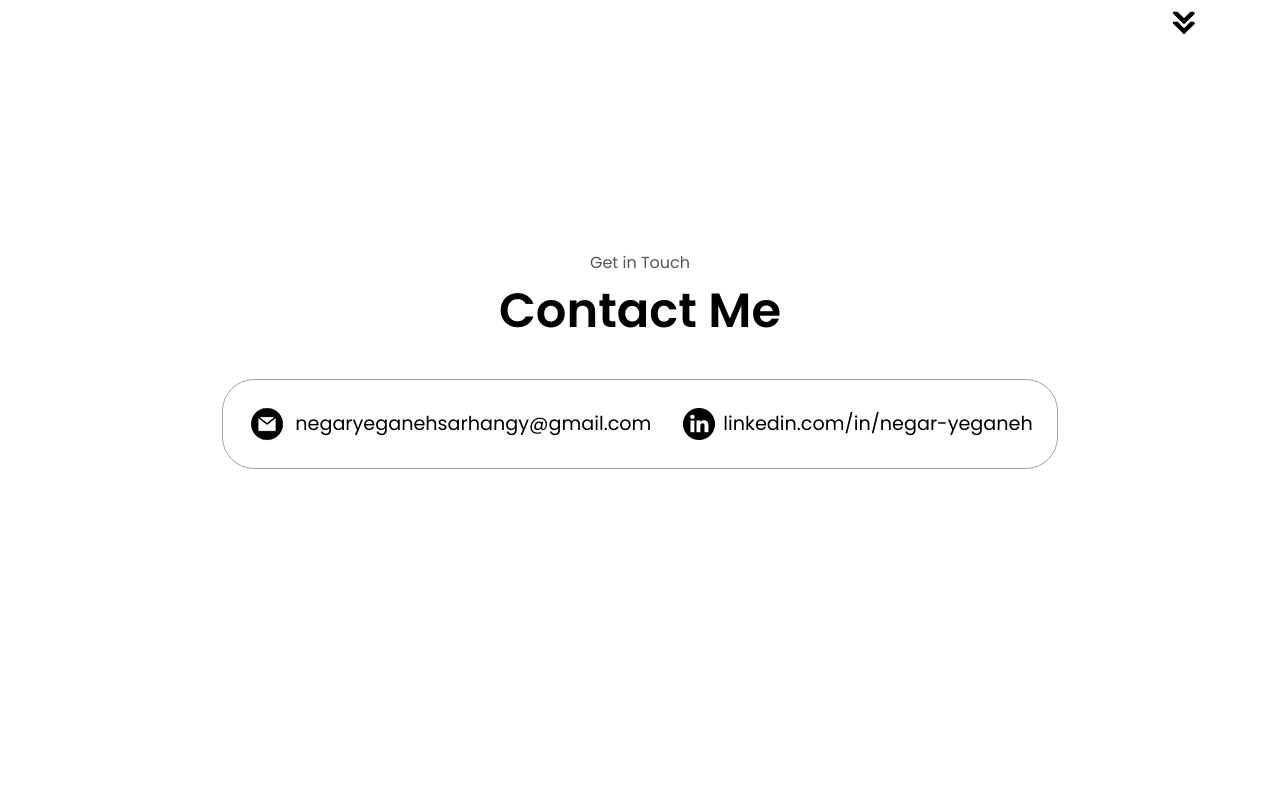
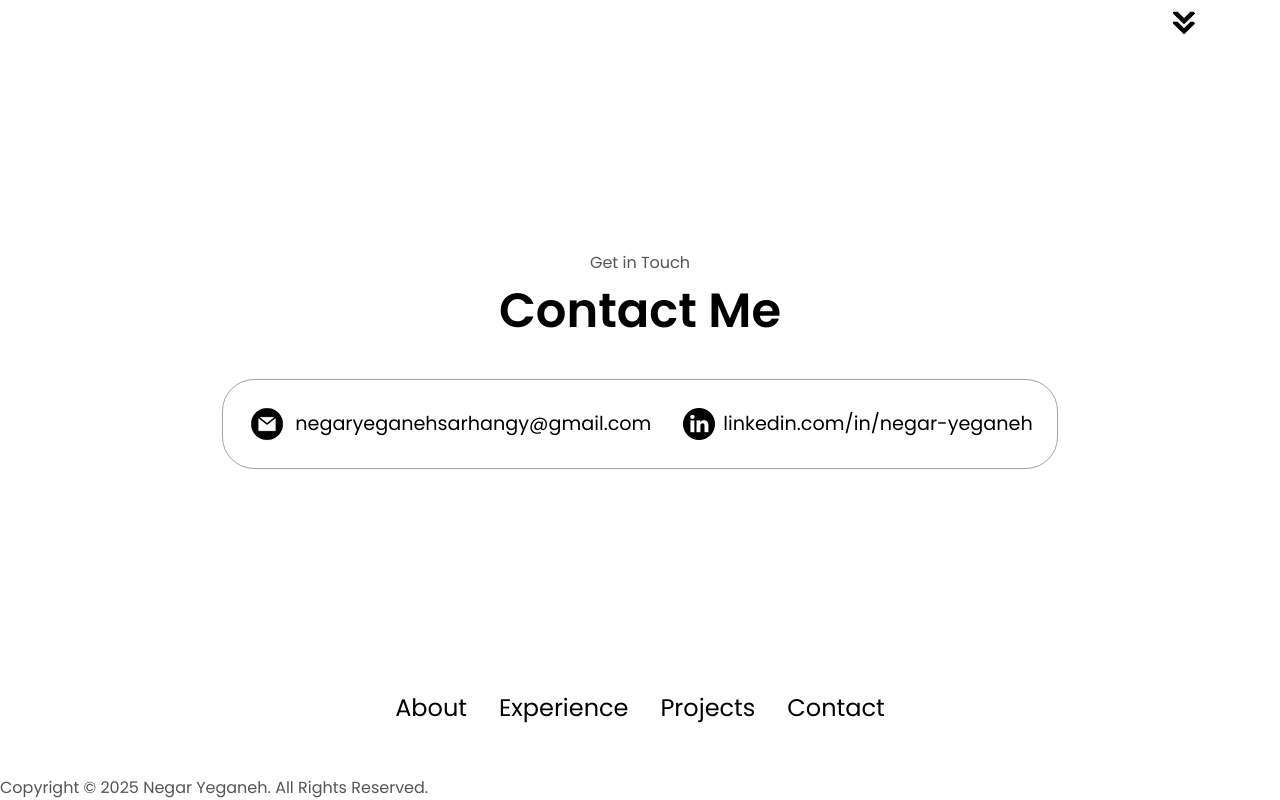
Before and after one commit to NegarYS/NegarYS-Portfolio, a plain HTML site: page index.html in a window 1280 px wide. Shown: the part 3001-3801 px from the top of the page. Before the commit the page ends 3640 px from the top, so only its background shows below. Drawn offline with Linux system fonts and the light colour scheme.

Commit message:
feat: add footer

```diff
--- a/index.html
+++ b/index.html
@@ -238,6 +238,19 @@
         </div>
       </div>
     </section>
+    <footer>
+        <nav>
+            <div class="nav-links-container">
+                <ul class="nav-links">
+                    <li><a href="#about">About</a></li>
+                    <li><a href="#experience">Experience</a></li>
+                    <li><a href="#projects">Projects</a></li>
+                    <li><a href="#contact">Contact</a></li>
+                </ul>
+            </div>
+        </nav>
+        <p>Copyright &#169; 2025 Negar Yeganeh. All Rights Reserved.</p>
+    </footer>
 
 
     <script src="script.js"></script>
```
